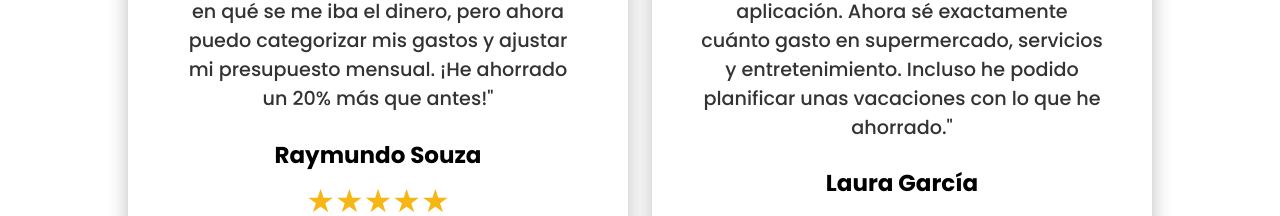
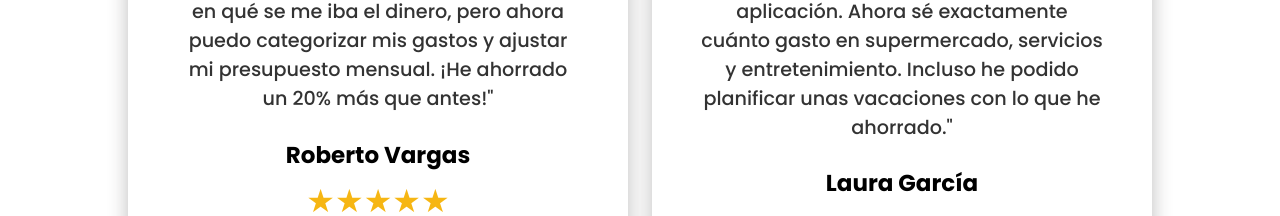
Before and after one commit to OugMontiel/MonteFlor, a Vue app: page / in a window 1280 px wide. Shown: the part 3510-3726 px from the top of the page. Built offline with nearby package versions, Linux system fonts and the light colour scheme.

Commit message:
Fix: nada importante, solo cambios de orden de codigo

```diff
--- a/src/components/documentacion/header.vue
+++ b/src/components/documentacion/header.vue
@@ -1,6 +1,6 @@
 <script>
 export default {
-  name: "Header de Documentacion",
+  name: "Header -de Documentacion",
 };
 </script>
 
--- a/src/components/header.vue
+++ b/src/components/header.vue
@@ -17,6 +17,12 @@ export default {
     irAInicio() {
       this.$router.push('/');
     },
+    methods: {
+    irADocumentacion() {
+      this.$router.push('/documentacion');
+    },
+
+  },
 
   }
 
--- a/src/components/web/testimonios/testimonio.js
+++ b/src/components/web/testimonios/testimonio.js
@@ -1,6 +1,6 @@
 export default [
   {
-    name: "Raymundo Souza",
+    name: "Roberto Vargas",
     text: "Desde que uso esta app, tengo total claridad de mis finanzas. Antes no sabía en qué se me iba el dinero, pero ahora puedo categorizar mis gastos y ajustar mi presupuesto mensual. ¡He ahorrado un 20% más que antes!",
     rating: 5,
   },
```
